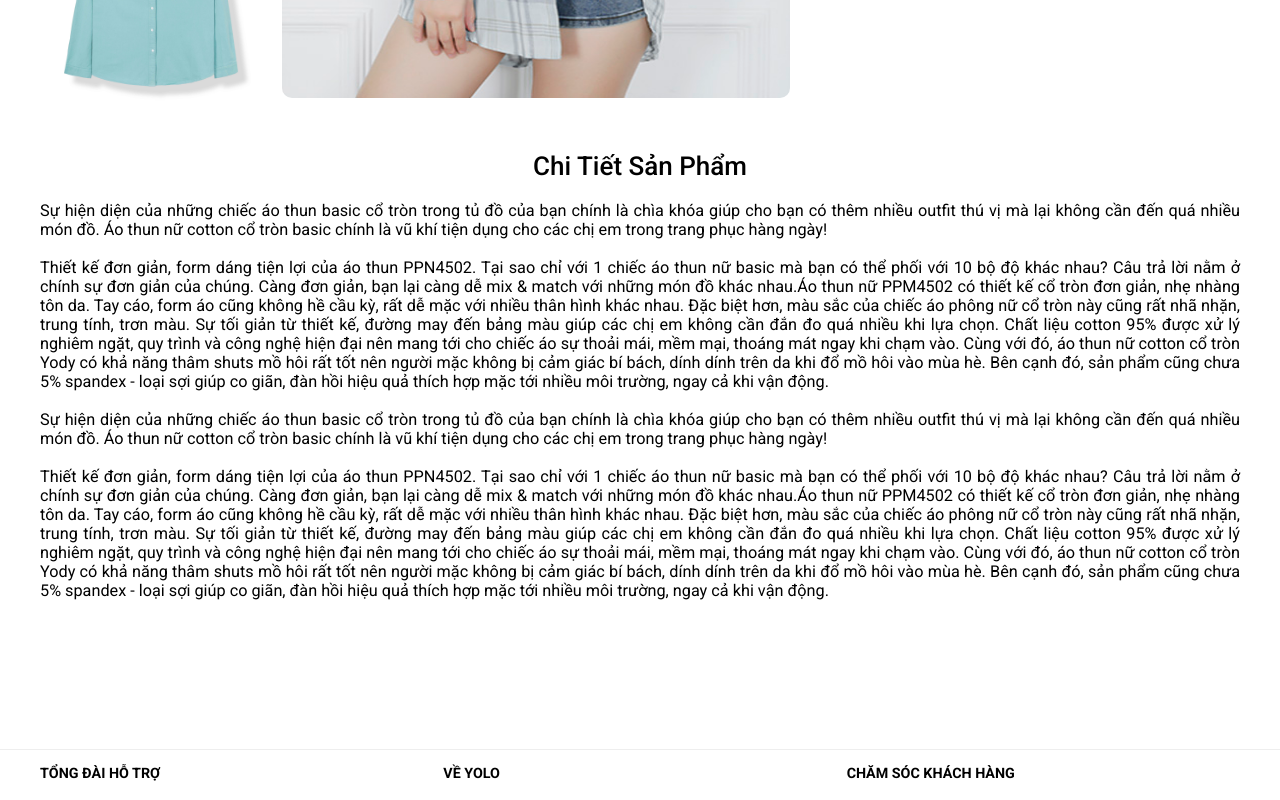
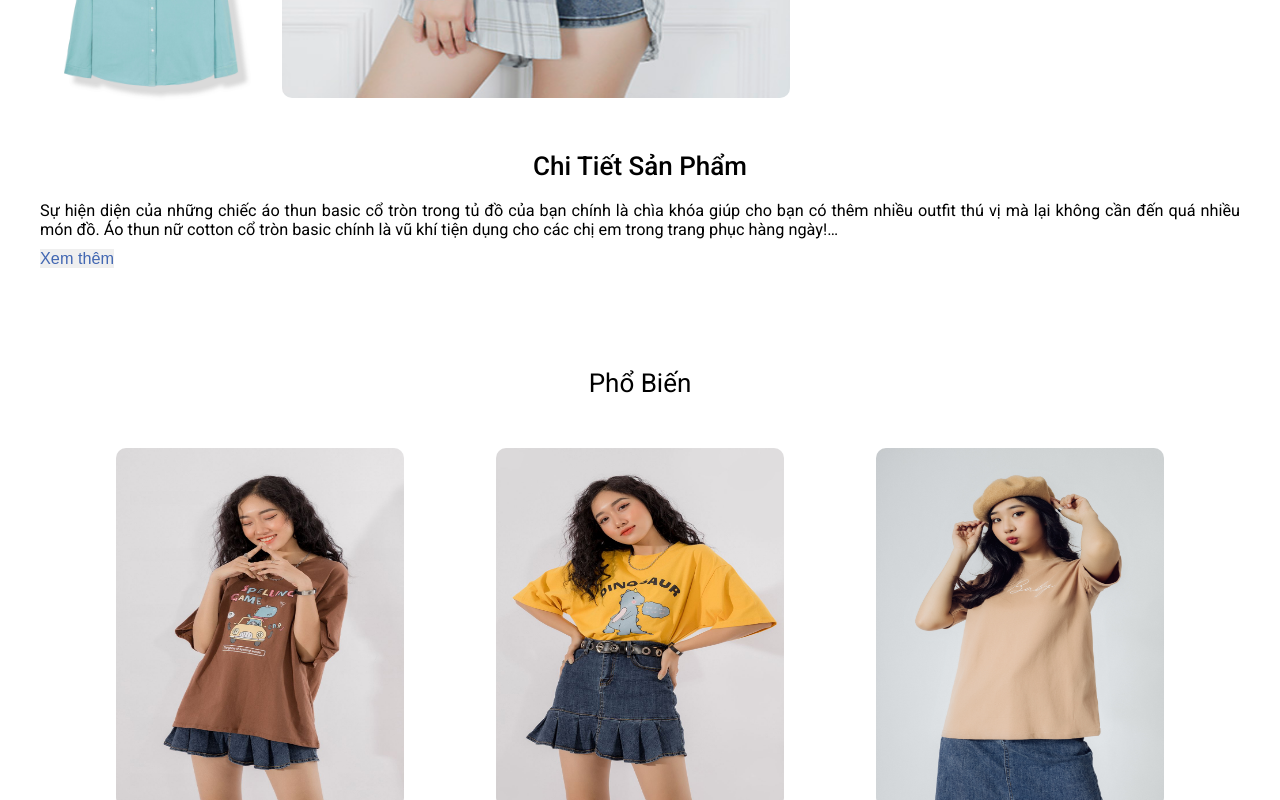
Before and after one commit to vuvantuyen441/shopyolo, a React (Create React App) app: page /catalog/ao-somi-caro-07 in a window 1280 px wide. Shown: the part 634-1434 px from the top of the page. Built offline with nearby package versions, Linux system fonts and the light colour scheme.

Commit message:
first commit

```diff
--- a/src/components/ProductView.jsx
+++ b/src/components/ProductView.jsx
@@ -4,7 +4,9 @@ import { useDispatch } from 'react-redux';
 import numberWithCommas from '../utils/numberWithCommas';
 import {addItem} from '../redux/productViewSlice';
 // chu y import
-
+import productData from '../assets/fake-data/products';
+import ProductsCard from '../components/ProductsCard';
+import Section,{SectionTitle,SectionBody} from '../components/Section';
 
 const ProductView = (props) => {
 
@@ -15,6 +17,11 @@ const ProductView = (props) => {
     const [size, setSize] = useState(undefined);
     const [quantity, setQuantity] = useState(1);
     const [showImg, setShowImg] = useState(data.image01)
+    const [expand, setExpand] = useState(false);
+
+    useEffect(()=>{
+        window.scrollTo(0,0)
+    },[])
 
     const check = () => {
         if(color === undefined){
@@ -62,10 +69,6 @@ const ProductView = (props) => {
             }
         }
     }
-
-    useEffect(()=>{
-        window.scrollTo(0,0)
-    },[])
 
     return (
         <>
@@ -133,8 +136,24 @@ const ProductView = (props) => {
             <div className="description__title">
                 Chi Tiết Sản Phẩm
             </div>
-            <div className="description__content"dangerouslySetInnerHTML={{__html: data.description}} ></div>
+            <div className={`description__content ${expand ? 'expand' : ''}`}dangerouslySetInnerHTML={{__html: data.description}} ></div>
+            <div className='description__btn'  onClick={()=>setExpand(!expand)} >
+                <button>{expand ? 'Thu gọn' : 'Xem thêm'}</button>
+            </div>
         </div>
+        <Section>
+                <SectionTitle>phổ biến</SectionTitle>
+                <SectionBody>
+                    {
+                       productData.getProducts(12).map((item)=>(
+                           <ProductsCard
+                                key={item.id}
+                                data={item}
+                           />
+                       ))
+                    }
+                </SectionBody>
+        </Section>
     </>
     );
 };
--- a/src/scss/components/productview.scss
+++ b/src/scss/components/productview.scss
@@ -251,6 +251,28 @@
     &__content{
         font-size: 1.25rem;
         text-align: justify;
+        overflow: hidden;
+        max-height: 50px;
 
+        display: -webkit-box;
+        -webkit-box-orient: vertical;
+        -webkit-line-clamp: 2;
     }
+    .expand{
+        overflow:unset;
+        padding-bottom: 400px;
+    }
+    &__btn{
+        margin-top: -10px;
+        button{
+            color: $main-color;
+            font-size: 1.25rem;
+            cursor: pointer;
+            outline: none;
+            border: 0;
+            font-weight: 500;
+            margin-top: 20px;
+        }
+    }
+
 }
--- a/src/scss/components/section.scss
+++ b/src/scss/components/section.scss
@@ -11,9 +11,7 @@
 
 }
 .section__body{
-
     display: grid;
     grid-template-columns: repeat(auto-fill,minmax(297.25px,1fr)) ;
     gap:20px;
-
 }
```
Also changed, not shown: package.json (+6 -1 lines), 2 other files (tests, documents, lock files or other folders).
